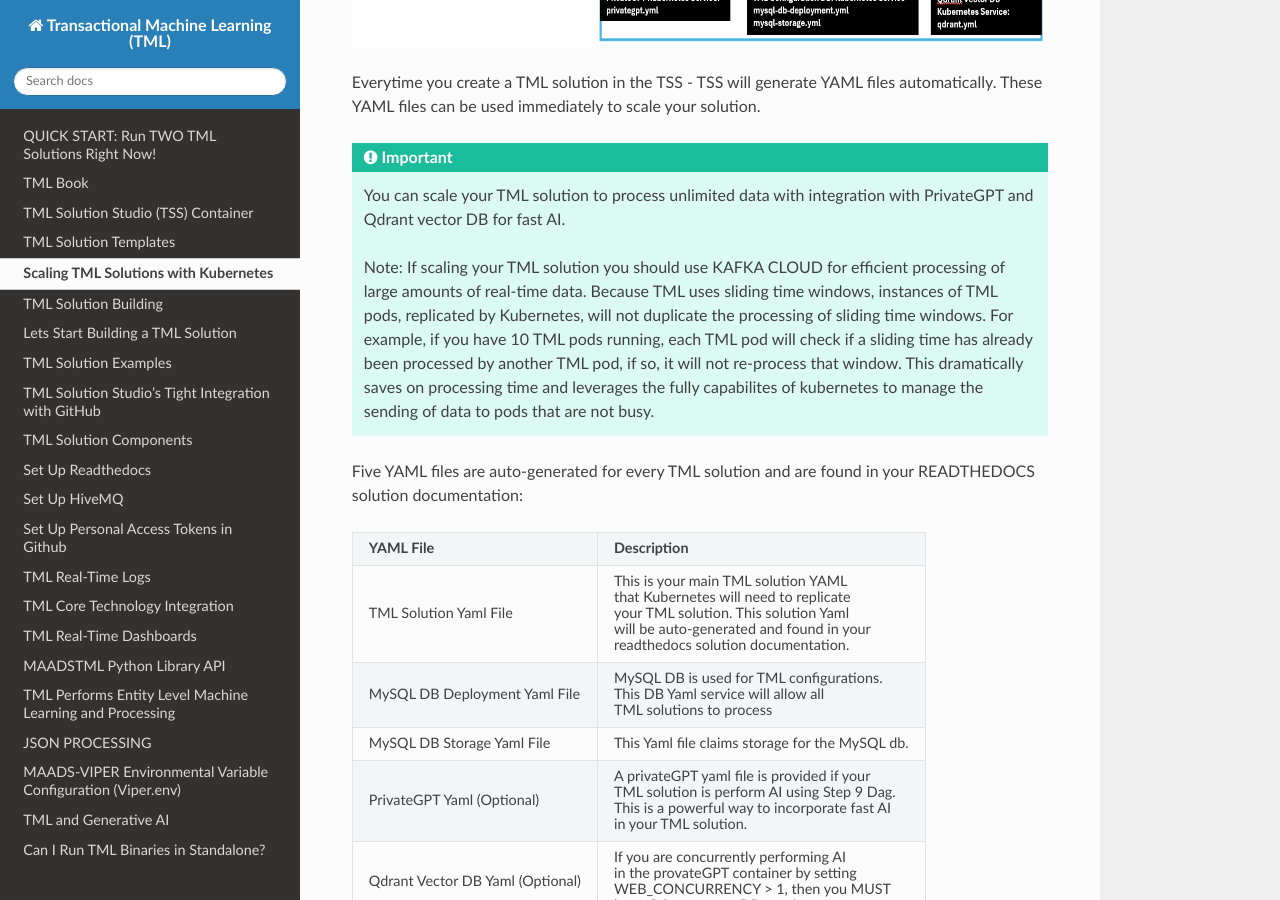
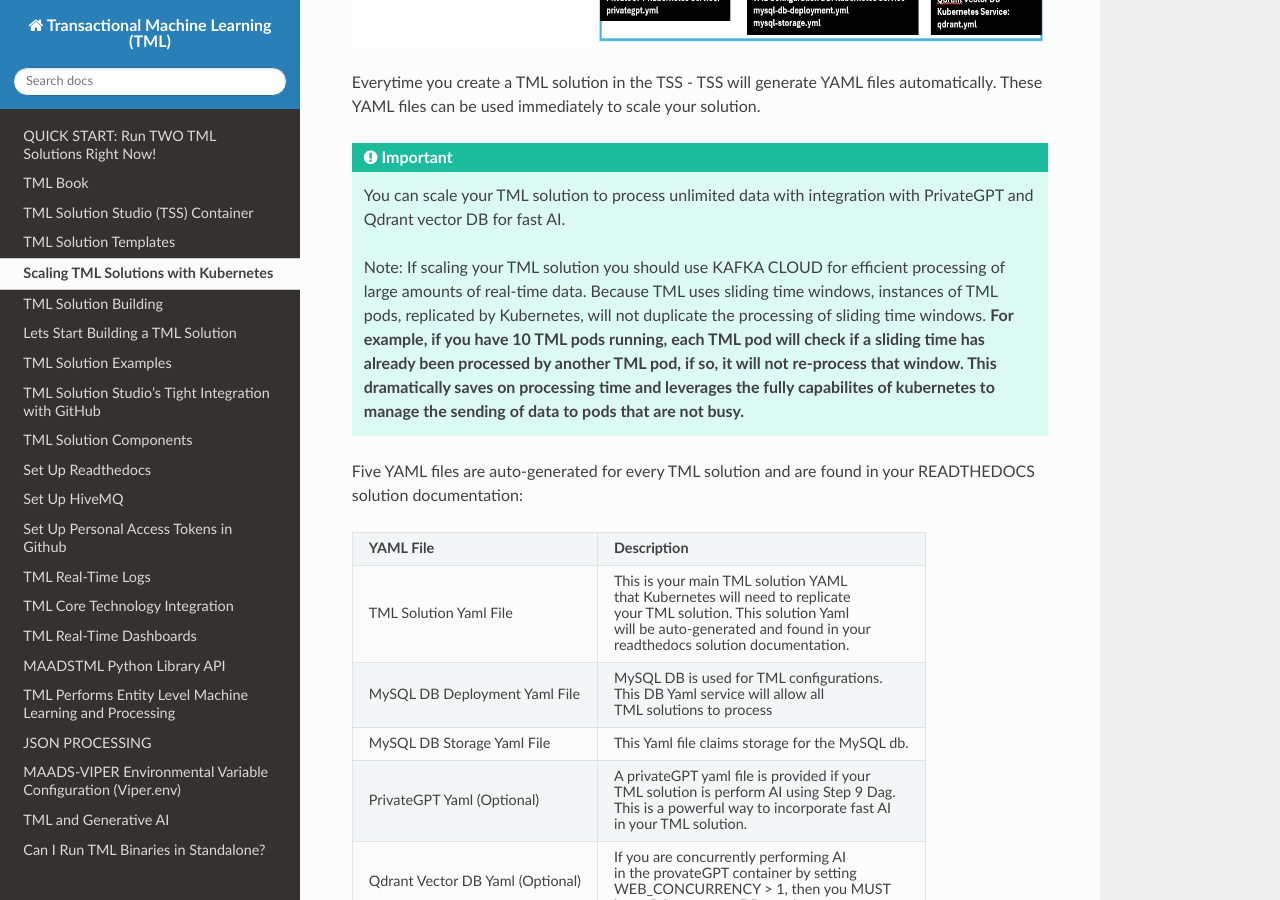
Before and after one commit to smaurice101/readthedocs, a Sphinx documentation site: the page built from docs/source/kube.rst, in a window 1280 px wide and 900 px high, scrolled down 706 px. Built offline with Sphinx 7.4.7 and the Read the Docs theme 3.1.0, drawn with Linux system fonts in a browser that asks for light colours.

```diff
--- a/docs/source/kube.rst
+++ b/docs/source/kube.rst
@@ -12,9 +12,10 @@ Everytime you create a TML solution in the TSS - TSS will generate YAML files au
    You can scale your TML solution to process unlimited data with integration with PrivateGPT and Qdrant vector DB for fast AI.
 
    Note: If scaling your TML solution you should use KAFKA CLOUD for efficient processing of large amounts of real-time data.  Because TML uses sliding time windows, instances of TML pods,
-   replicated by Kubernetes, will not duplicate the processing of sliding time windows.  For example, if you have 10 TML pods running, each TML pod will check if a sliding time has already
+   replicated by Kubernetes, will not duplicate the processing of sliding time windows.  **For example, if you have 10 TML pods running, each TML pod will check if a sliding time has
+   already
    been processed by another TML pod, if so, it will not re-process that window.  This dramatically saves on processing time and leverages the fully capabilites of kubernetes to manage the
-   sending of data to pods that are not busy.
+   sending of data to pods that are not busy.**
 
 Five YAML files are auto-generated for every TML solution and are found in your READTHEDOCS solution documentation:
 
```
